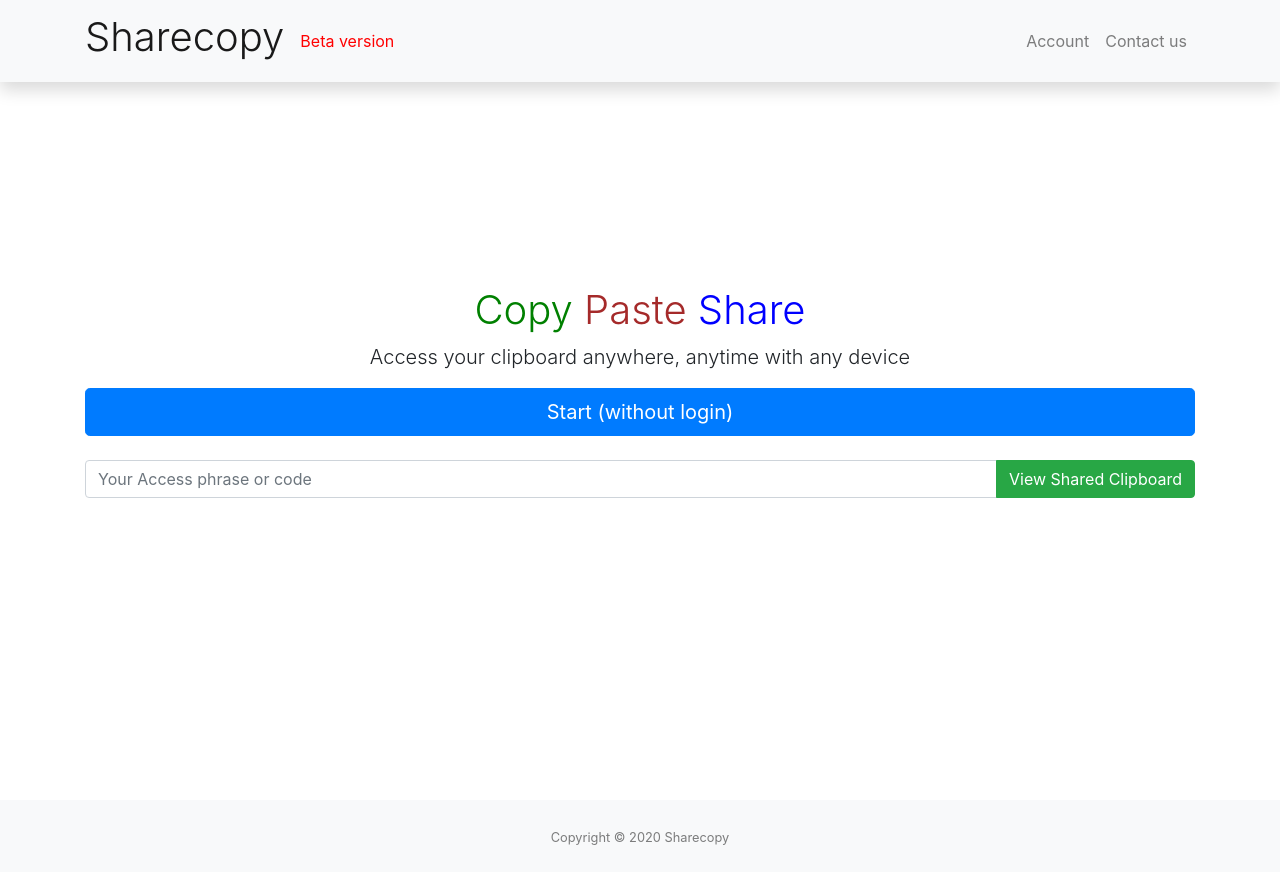
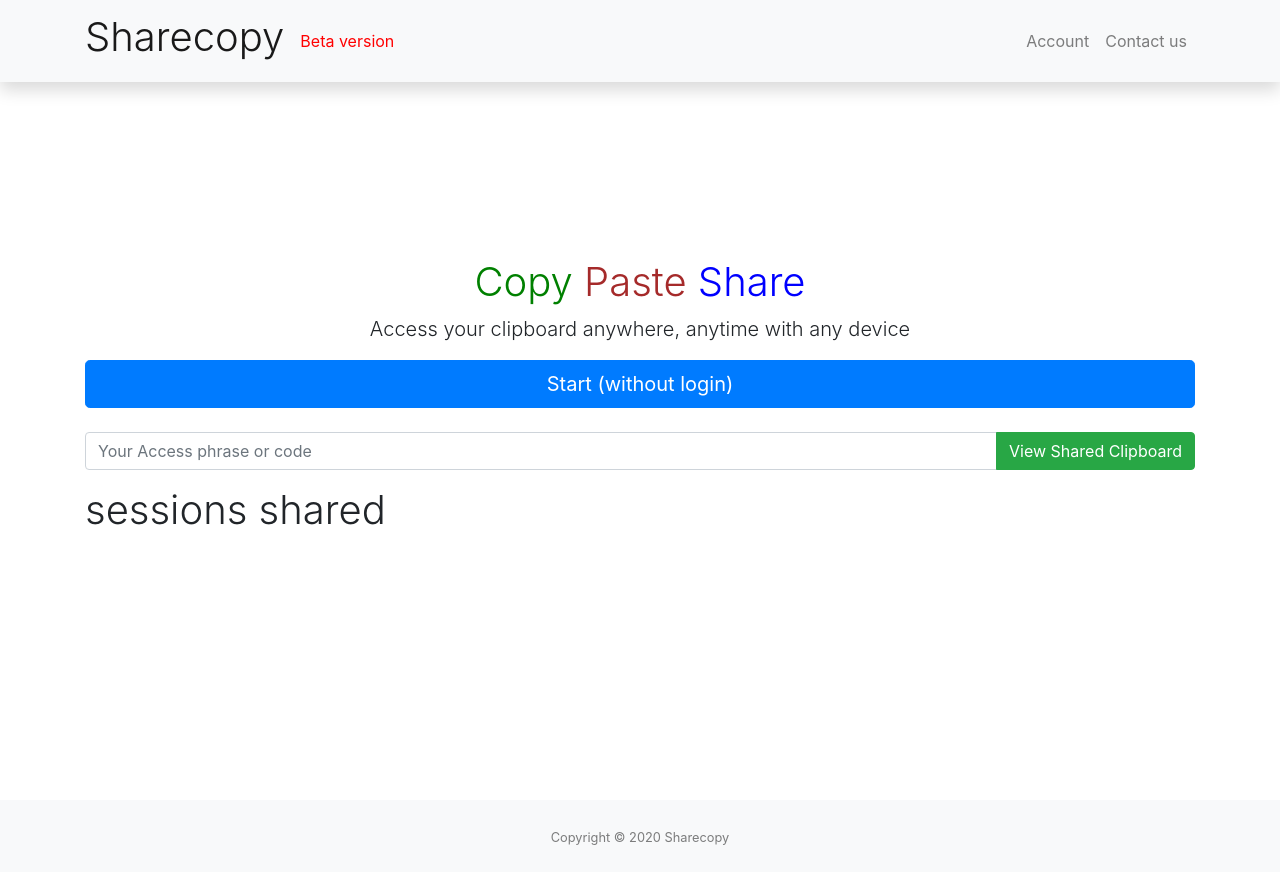
Before and after one commit to FelixKiprono/sharecopy-frontend, a Vue app: page /#/ in a window 1280 px wide. Built offline with nearby package versions, Linux system fonts and the light colour scheme.

Commit message:
added session count back

```diff
--- a/src/components/Home.vue
+++ b/src/components/Home.vue
@@ -115,8 +115,8 @@
     Create new clipboard,text or code by clicking this button
   </b-tooltip>
 
-           <!-- <h1 align="left" class="font-weight-light">{{sessions}} sessions shared</h1>
-   -->
+            <h1 align="left" class="font-weight-light">{{sessions}} sessions shared</h1>
+
           </div>
 
         </div>
@@ -159,7 +159,7 @@ export default {
            .then(response =>
         {
           window.console.log(response.data);
-         // this.sessions=response.data.sessioncount;
+          this.sessions=response.data.sessioncount;
 
         });
 
```
Also changed, not shown: 7 other files (tests, documents, lock files or other folders).
